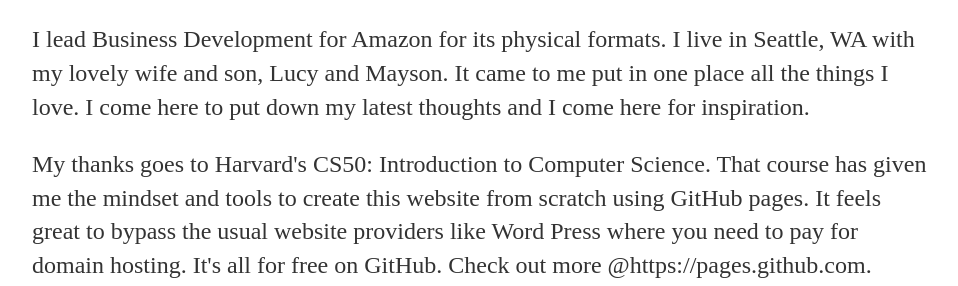
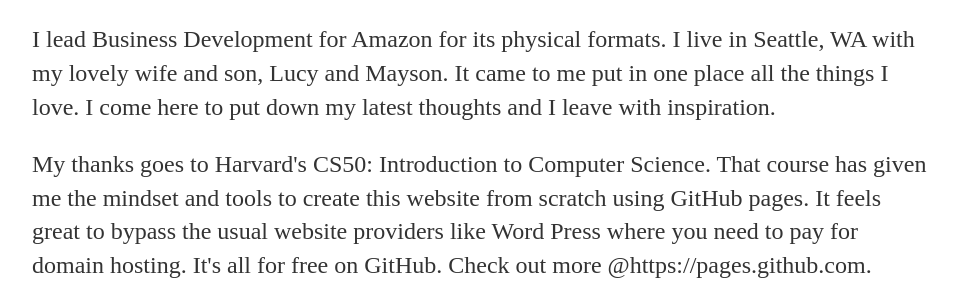
Before and after one commit to hikesandbikes/hikesandbikes.github.io, a Jekyll site: the page built from about/index.html, in a window 1280 px wide, cut to the strip 225-511 px from the top of the page. Shown: the whole strip, without its empty margins (160-1118 px from the left). Built offline with Jekyll 4.4.1, drawn with Linux system fonts in a browser that asks for light colours.

Commit message:
Change inspiration wording

```diff
--- a/about/index.html
+++ b/about/index.html
@@ -9,7 +9,7 @@
 
 			<p>I lead Business Development for Amazon for its physical formats.  I live in Seattle, WA with my
 				lovely wife and son, Lucy and Mayson.  It came to me put in one place all the things I love.
-				I come here to put down my latest thoughts and I come here for inspiration.
+				I come here to put down my latest thoughts and I leave with inspiration.
 			</p>
 
 			<p>
```
